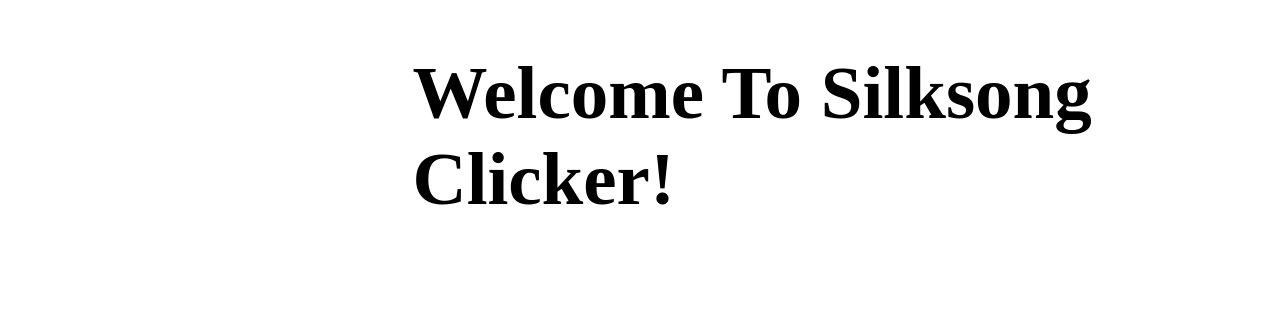
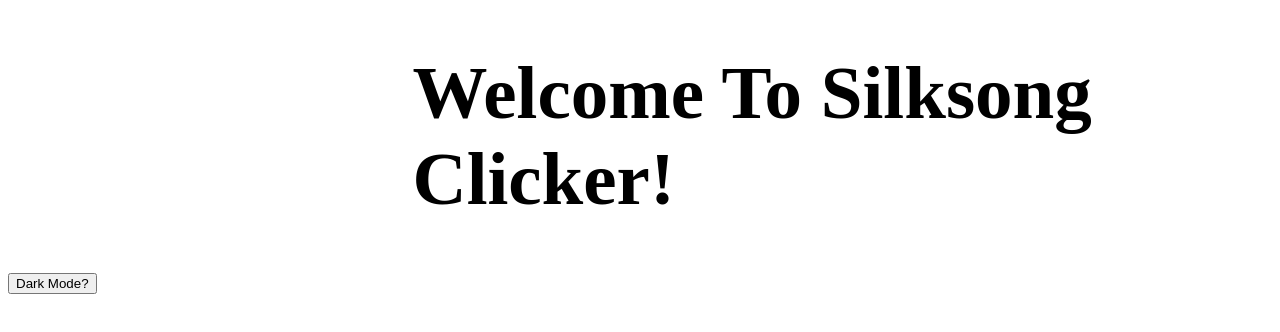
Before and after one commit to Delivious/silksong-clicker, a plain HTML site: page silksongClicker/index.html in a window 1280 px wide. Drawn offline with Linux system fonts and the light colour scheme.

Commit message:
dark mode button

```diff
--- a/silksongClicker/index.html
+++ b/silksongClicker/index.html
@@ -5,7 +5,7 @@
     </head>
     <body id="body">
         <h1 id="h1">Welcome To Silksong Clicker!</h1>
-
+        <button id="black">  Dark Mode?  </button>
         <script src="clicker.js"></script>
     </body>
 </html>
```
